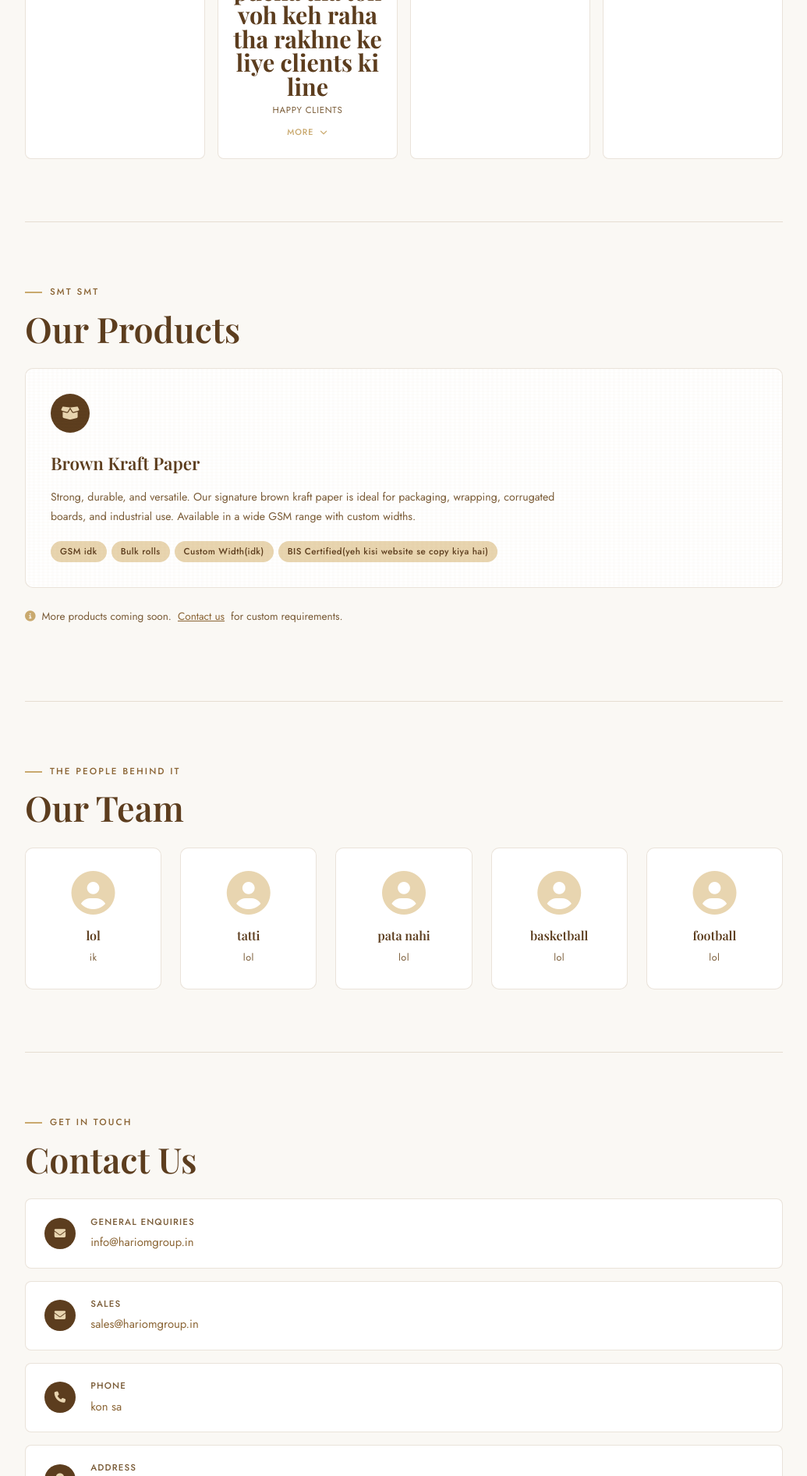
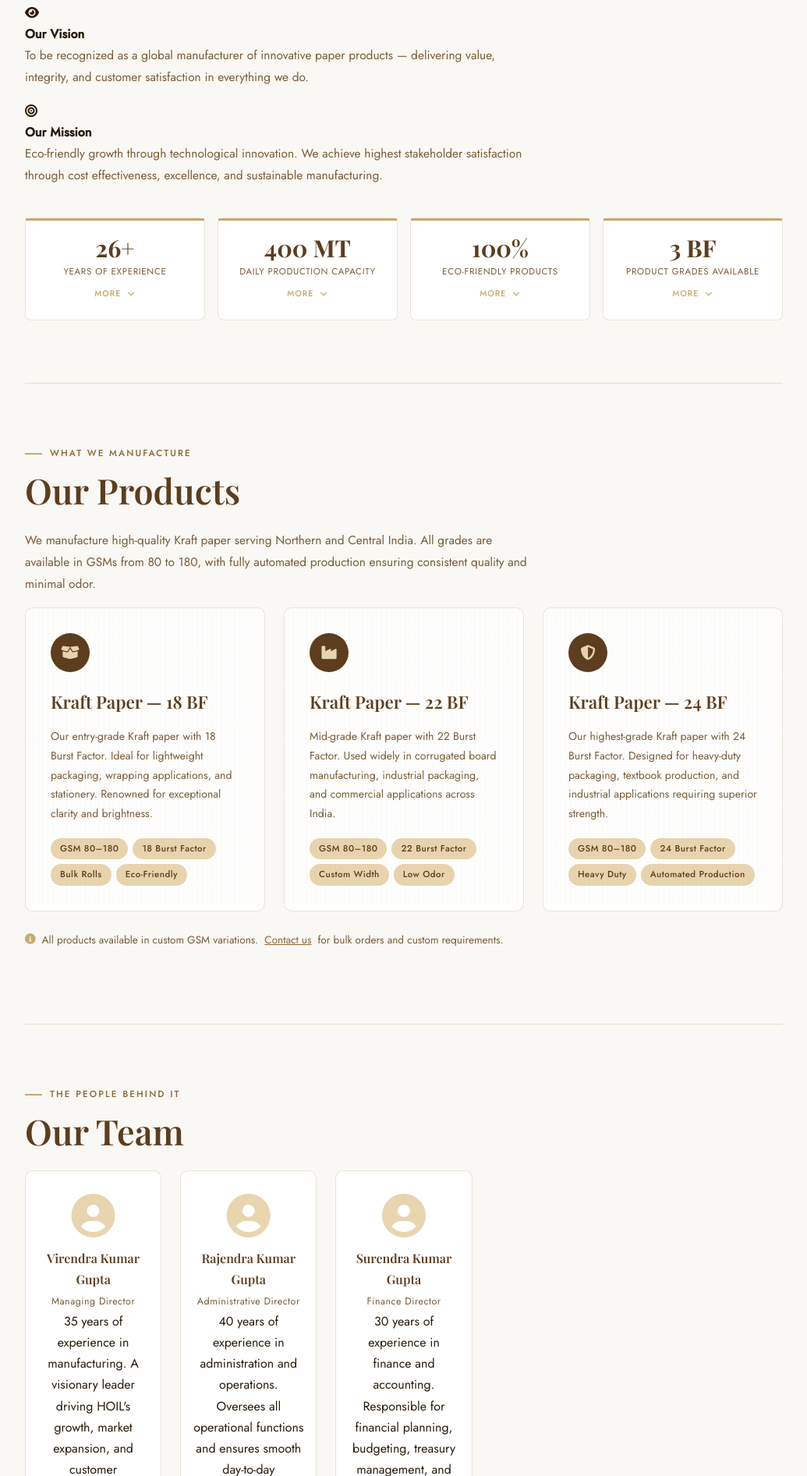
Before and after one commit to higghere/Hariom, a plain HTML site: page index.html in a window 1280 px wide. Shown: the part 907-2800 px from the top of the page at 78% size, without its empty margins (122-1157 px from the left). Drawn offline with nearby package versions, Linux system fonts and the light colour scheme; a web font is replaced by a local one.

Commit message:
Revise company name to Hariom Industries Limited
Updated company name and details throughout the page.

```diff
--- a/index.html
+++ b/index.html
@@ -3,7 +3,7 @@
 <head>
   <meta charset="UTF-8">
   <meta name="viewport" content="width=device-width, initial-scale=1.0">
-  <title>Hariom Group</title>
+  <title>Hariom Industries Limited — Kraft Paper Manufacturers</title>
   <link rel="preconnect" href="https://fonts.googleapis.com">
   <link rel="preconnect" href="https://fonts.gstatic.com" crossorigin>
   <link href="https://fonts.googleapis.com/css2?family=Playfair+Display:ital,wght@0,400;0,600;0,700;1,400&family=Jost:wght@300;400;500&display=swap" rel="stylesheet">
@@ -13,7 +13,7 @@
 <body class="bg-paper">
 
   <header id="site-header">
-    <span class="header-name">Hariom Group</span>
+    <span class="header-name">Hariom Industries Limited</span>
   </header>
 
   <!-- LOGO PLACEHOLDER -->
@@ -40,7 +40,6 @@
 
   <!-- NAVBAR -->
   <nav id="navbar">
-    <!-- pill navbar internals (desktop) -->
     <div class="nav-hover-track" id="navHoverTrack"></div>
     <div class="nav-slider" id="navSlider"></div>
     <button class="nav-item active" data-index="0" data-section="overview">
@@ -61,7 +60,7 @@
 
     <!-- mobile hamburger nav -->
     <input type="checkbox" id="navToggled" name="navToggled">
-    <h1 class="nav-title">Hariom Group</h1>
+    <h1 class="nav-title">Hariom Industries</h1>
     <ul class="mobile-nav-list">
       <li><a href="#overview" class="active">About Us</a></li>
       <li><a href="#products">Products</a></li>
@@ -78,45 +77,68 @@
 
     <!-- ABOUT -->
     <section id="overview">
-      <div class="section-tag">Est. Since 2005</div>
+      <div class="section-tag">Est. Since 1998 · Kanpur, Uttar Pradesh</div>
       <h2>About Us</h2>
       <p>
-        Bhaiya kuch do
+        Hariom Industries Limited (HOIL) is a public limited company established in 1998,
+        headquartered in Kanpur, Uttar Pradesh, India. Founded by Shri Surendra Gupta,
+        Shri Rajendra Gupta, and Shri Virender Gupta, HOIL is a prominent player in the
+        Kraft paper manufacturing industry with its state-of-the-art facility in Bhauti
+        Pratappur, Kanpur Nagar.
       </p>
       <p>
-        Kuch bhi chale ga
+        We are a leading manufacturer and marketer of Kraft Papers, serving customers
+        nationwide across Northern and Central India. Our products find extensive use in
+        industrial applications, packaging materials, stationery, and textbook production.
+        Strategically located, HOIL exemplifies environmental responsibility by transforming
+        recycled waste paper into 100% eco-friendly paper products.
       </p>
+
+      <!-- VISION & MISSION CALLOUTS -->
+      <div class="callout-grid">
+        <div class="callout-box">
+          <div class="callout-icon"><i class="fa-solid fa-eye"></i></div>
+          <h4>Our Vision</h4>
+          <p>To be recognized as a global manufacturer of innovative paper products — delivering value, integrity, and customer satisfaction in everything we do.</p>
+        </div>
+        <div class="callout-box">
+          <div class="callout-icon"><i class="fa-solid fa-bullseye"></i></div>
+          <h4>Our Mission</h4>
+          <p>Eco-friendly growth through technological innovation. We achieve highest stakeholder satisfaction through cost effectiveness, excellence, and sustainable manufacturing.</p>
+        </div>
+      </div>
+
       <div class="overview-stats">
         <div class="stat-box">
-          <span class="stat-num">idk</span>
+          <span class="stat-num">26+</span>
           <span class="stat-label">Years of Experience</span>
           <span class="stat-box-toggle">More <i class="fa-solid fa-chevron-down"></i></span>
           <div class="stat-box-detail">
-            <!-- TODO: add detail text -->
+            Founded in 1998, Hariom Industries has over 26 years of expertise in Kraft paper manufacturing — growing from a regional player to a trusted name across Northern and Central India.
           </div>
         </div>
         <div class="stat-box">
-          <span class="stat-num">ye rakhna hai humne chatgpt se pucha tha toh voh keh raha tha rakhne ke liye clients ki line</span>
-          <span class="stat-label">Happy Clients</span>
+          <span class="stat-num">400 MT</span>
+          <span class="stat-label">Daily Production Capacity</span>
           <span class="stat-box-toggle">More <i class="fa-solid fa-chevron-down"></i></span>
           <div class="stat-box-detail">
-            <!-- TODO: add detail text -->
+            Our state-of-the-art facility in Bhauti Pratappur, Kanpur Nagar runs fully automated production lines with a daily output of 400 metric tonnes of Kraft paper.
           </div>
         </div>
         <div class="stat-box">
-          <span class="stat-num">smt smt</span>
-          <span class="stat-label">smt smt</span>
+          <span class="stat-num">100%</span>
+          <span class="stat-label">Eco-Friendly Products</span>
           <span class="stat-box-toggle">More <i class="fa-solid fa-chevron-down"></i></span>
           <div class="stat-box-detail">
-            <!-- TODO: add detail text -->
+            Every product we make is manufactured from recycled waste paper, contributing to a sustainable and circular economy while minimizing our environmental footprint.
           </div>
         </div>
         <div class="stat-box">
-          <span class="stat-num">smt smt</span>
-          <span class="stat-label">smt smt</span>
+          <span class="stat-num">3 BF</span>
+          <span class="stat-label">Product Grades Available</span>
           <span class="stat-box-toggle">More <i class="fa-solid fa-chevron-down"></i></span>
           <div class="stat-box-detail">
-            <!-- TODO: add detail text -->
+            We manufacture Kraft Paper in three burst factor grades — 18 BF, 22 BF, and 24 BF — all available in GSMs ranging from 80 to 180, with lowest GSM variations in the industry.
           </div>
         </div>
       </div>
@@ -124,22 +146,49 @@
 
     <!-- PRODUCTS -->
     <section id="products">
-      <div class="section-tag">smt smt</div>
+      <div class="section-tag">What We Manufacture</div>
       <h2>Our Products</h2>
+      <p>We manufacture high-quality Kraft paper serving Northern and Central India. All grades are available in GSMs from 80 to 180, with fully automated production ensuring consistent quality and minimal odor.</p>
       <div class="products-grid">
+
         <div class="product-card zoom">
           <div class="product-icon"><i class="fa-solid fa-box-open"></i></div>
-          <h3>Brown Kraft Paper</h3>
-          <p>Strong, durable, and versatile. Our signature brown kraft paper is ideal for packaging, wrapping, corrugated boards, and industrial use. Available in a wide GSM range with custom widths.</p>
+          <h3>Kraft Paper — 18 BF</h3>
+          <p>Our entry-grade Kraft paper with 18 Burst Factor. Ideal for lightweight packaging, wrapping applications, and stationery. Renowned for exceptional clarity and brightness.</p>
           <div class="product-tags">
-            <span>GSM idk</span>
-            <span>Bulk rolls</span>
-            <span>Custom Width(idk)</span>
-            <span>BIS Certified(yeh kisi website se copy kiya hai)</span>
+            <span>GSM 80–180</span>
+            <span>18 Burst Factor</span>
+            <span>Bulk Rolls</span>
+            <span>Eco-Friendly</span>
           </div>
         </div>
+
+        <div class="product-card zoom">
+          <div class="product-icon"><i class="fa-solid fa-industry"></i></div>
+          <h3>Kraft Paper — 22 BF</h3>
+          <p>Mid-grade Kraft paper with 22 Burst Factor. Used widely in corrugated board manufacturing, industrial packaging, and commercial applications across India.</p>
+          <div class="product-tags">
+            <span>GSM 80–180</span>
+            <span>22 Burst Factor</span>
+            <span>Custom Width</span>
+            <span>Low Odor</span>
+          </div>
+        </div>
+
+        <div class="product-card zoom">
+          <div class="product-icon"><i class="fa-solid fa-shield-halved"></i></div>
+          <h3>Kraft Paper — 24 BF</h3>
+          <p>Our highest-grade Kraft paper with 24 Burst Factor. Designed for heavy-duty packaging, textbook production, and industrial applications requiring superior strength.</p>
+          <div class="product-tags">
+            <span>GSM 80–180</span>
+            <span>24 Burst Factor</span>
+            <span>Heavy Duty</span>
+            <span>Automated Production</span>
+          </div>
+        </div>
+
       </div>
-      <p class="products-note"><i class="fa-solid fa-circle-info"></i> More products coming soon. <a href="#contact">Contact us</a> for custom requirements.</p>
+      <p class="products-note"><i class="fa-solid fa-circle-info"></i> All products available in custom GSM variations. <a href="#contact">Contact us</a> for bulk orders and custom requirements.</p>
     </section>
 
     <!-- TEAM -->
@@ -147,31 +196,34 @@
       <div class="section-tag">The People Behind It</div>
       <h2>Our Team</h2>
       <div class="team-grid">
+
         <div class="team-member zoom">
           <i class="fa-solid fa-circle-user"></i>
-          <h3>lol</h3>
-          <p>ik</p>
+          <h3>Virendra Kumar Gupta</h3>
+          <p>Managing Director</p>
+          <div class="team-bio">
+            35 years of experience in manufacturing. A visionary leader driving HOIL's growth, market expansion, and customer satisfaction.
+          </div>
         </div>
+
         <div class="team-member zoom">
           <i class="fa-solid fa-circle-user"></i>
-          <h3>tatti</h3>
-          <p>lol</p>
+          <h3>Rajendra Kumar Gupta</h3>
+          <p>Administrative Director</p>
+          <div class="team-bio">
+            40 years of experience in administration and operations. Oversees all operational functions and ensures smooth day-to-day management.
+          </div>
         </div>
+
         <div class="team-member zoom">
           <i class="fa-solid fa-circle-user"></i>
-          <h3>pata nahi</h3>
-          <p>lol</p>
+          <h3>Surendra Kumar Gupta</h3>
+          <p>Finance Director</p>
+          <div class="team-bio">
+            30 years of experience in finance and accounting. Responsible for financial planning, budgeting, treasury management, and financial reporting.
+          </div>
         </div>
-        <div class="team-member zoom">
-          <i class="fa-solid fa-circle-user"></i>
-          <h3>basketball</h3>
-          <p>lol</p>
-        </div>
-        <div class="team-member zoom">
-          <i class="fa-solid fa-circle-user"></i>
-          <h3>football</h3>
-          <p>lol</p>
-        </div>
+
       </div>
     </section>
 
@@ -181,31 +233,38 @@
       <h2>Contact Us</h2>
       <ul class="contact-list">
         <li class="zoom">
-          <i class="fa-solid fa-envelope"></i>
+          <i class="fa-solid fa-phone"></i>
           <div>
-            <span class="contact-name">General Enquiries</span>
-            <a href="mailto:info@hariomgroup.in">info@hariomgroup.in</a>
+            <span class="contact-name">Phone</span>
+            <a href="tel:+919081111119">+91-9081111119</a>
           </div>
         </li>
         <li class="zoom">
           <i class="fa-solid fa-envelope"></i>
           <div>
-            <span class="contact-name">Sales</span>
-            <a href="mailto:sales@hariomgroup.in">sales@hariomgroup.in</a>
+            <span class="contact-name">Email</span>
+            <a href="mailto:hariom@hariomgroup.in">hariom@hariomgroup.in</a>
           </div>
         </li>
         <li class="zoom">
-          <i class="fa-solid fa-phone"></i>
+          <i class="fa-solid fa-globe"></i>
           <div>
-            <span class="contact-name">Phone</span>
-            <a href="tel:+910000000000">kon sa</a>
+            <span class="contact-name">Website</span>
+            <a href="https://www.hariomgroup.in" target="_blank">www.hariomgroup.in</a>
           </div>
         </li>
         <li class="zoom">
           <i class="fa-solid fa-location-dot"></i>
           <div>
-            <span class="contact-name">Address</span>
-            <span>dedo</span>
+            <span class="contact-name">Registered Office</span>
+            <span>74/25-A Dhankutti, Kanpur — 208001, Uttar Pradesh, India</span>
+          </div>
+        </li>
+        <li class="zoom">
+          <i class="fa-solid fa-industry"></i>
+          <div>
+            <span class="contact-name">Manufacturing Works</span>
+            <span>Arazi No. 841 &amp; 825, Bengali Purwa, Bhauti Pratappur, Kanpur Nagar, Uttar Pradesh — 209305</span>
           </div>
         </li>
       </ul>
@@ -215,32 +274,38 @@
     <section id="faq">
       <div class="section-tag">Common Questions</div>
       <h2>Frequently Asked Questions</h2>
+
       <div class="faq-item zoom">
-        <h3>decide karo <i class="fa-solid fa-chevron-down"></i></h3>
-        <p>decide karo.</p>
+        <h3>What Kraft paper grades do you manufacture? <i class="fa-solid fa-chevron-down"></i></h3>
+        <p>We manufacture Kraft paper in three burst factor grades — 18 BF, 22 BF, and 24 BF — all available in GSMs ranging from 80 to 180. Custom GSM variations are also available based on your specific requirements.</p>
       </div>
+
       <div class="faq-item zoom">
-        <h3>decide karo <i class="fa-solid fa-chevron-down"></i></h3>
-        <p>decide karo.</p>
+        <h3>What is your daily production capacity? <i class="fa-solid fa-chevron-down"></i></h3>
+        <p>Our manufacturing facility in Bhauti Pratappur, Kanpur Nagar has a daily production capacity of 400 metric tonnes. Our fully automated production lines ensure consistent quality and efficiency across every batch.</p>
       </div>
+
       <div class="faq-item zoom">
-        <h3>decide karo <i class="fa-solid fa-chevron-down"></i></h3>
-        <p>decide karo</p>
+        <h3>Which regions of India do you supply to? <i class="fa-solid fa-chevron-down"></i></h3>
+        <p>We primarily serve the Northern and Central regions of India, with customers across Uttar Pradesh, Delhi, Madhya Pradesh, Rajasthan, and neighbouring states. Contact us to discuss delivery to your location.</p>
       </div>
+
       <div class="faq-item zoom">
-        <h3>decide karo <i class="fa-solid fa-chevron-down"></i></h3>
-        <p>decide karo</p>
+        <h3>Are your products eco-friendly? <i class="fa-solid fa-chevron-down"></i></h3>
+        <p>Yes. All our Kraft paper products are 100% eco-friendly, manufactured by transforming recycled waste paper into high-quality paper products. This circular approach minimizes environmental impact and supports sustainable industry practices.</p>
       </div>
+
       <div class="faq-item zoom">
-        <h3>decideeeee <i class="fa-solid fa-chevron-down"></i></h3>
-        <p>decideeee</p>
+        <h3>How can I place a bulk order or request samples? <i class="fa-solid fa-chevron-down"></i></h3>
+        <p>You can reach us by phone at +91-9081111119 or email us at hariom@hariomgroup.in. We welcome bulk inquiries and are happy to provide samples of specific grades and GSMs before you commit to a full order.</p>
       </div>
+
     </section>
 
   </div><!-- end #content -->
 
   <footer>
-    <p>decideeee</p>
+    <p>© 2024 Hariom Industries Limited · Kanpur, Uttar Pradesh, India 🇮🇳 · <a href="mailto:hariom@hariomgroup.in" style="color:var(--kraft-light);">hariom@hariomgroup.in</a></p>
   </footer>
 
   <script src="navbar.js"></script>
```
